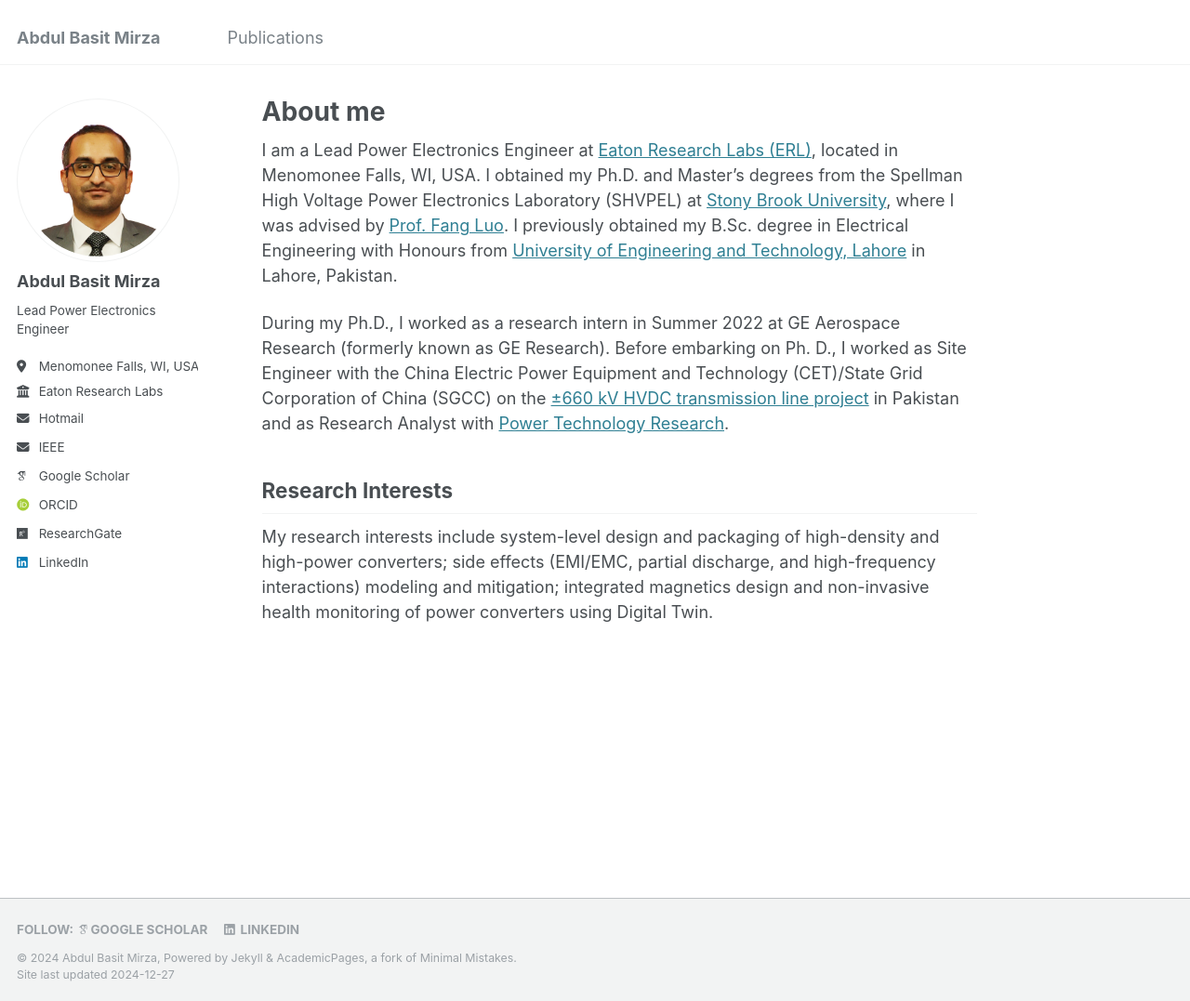
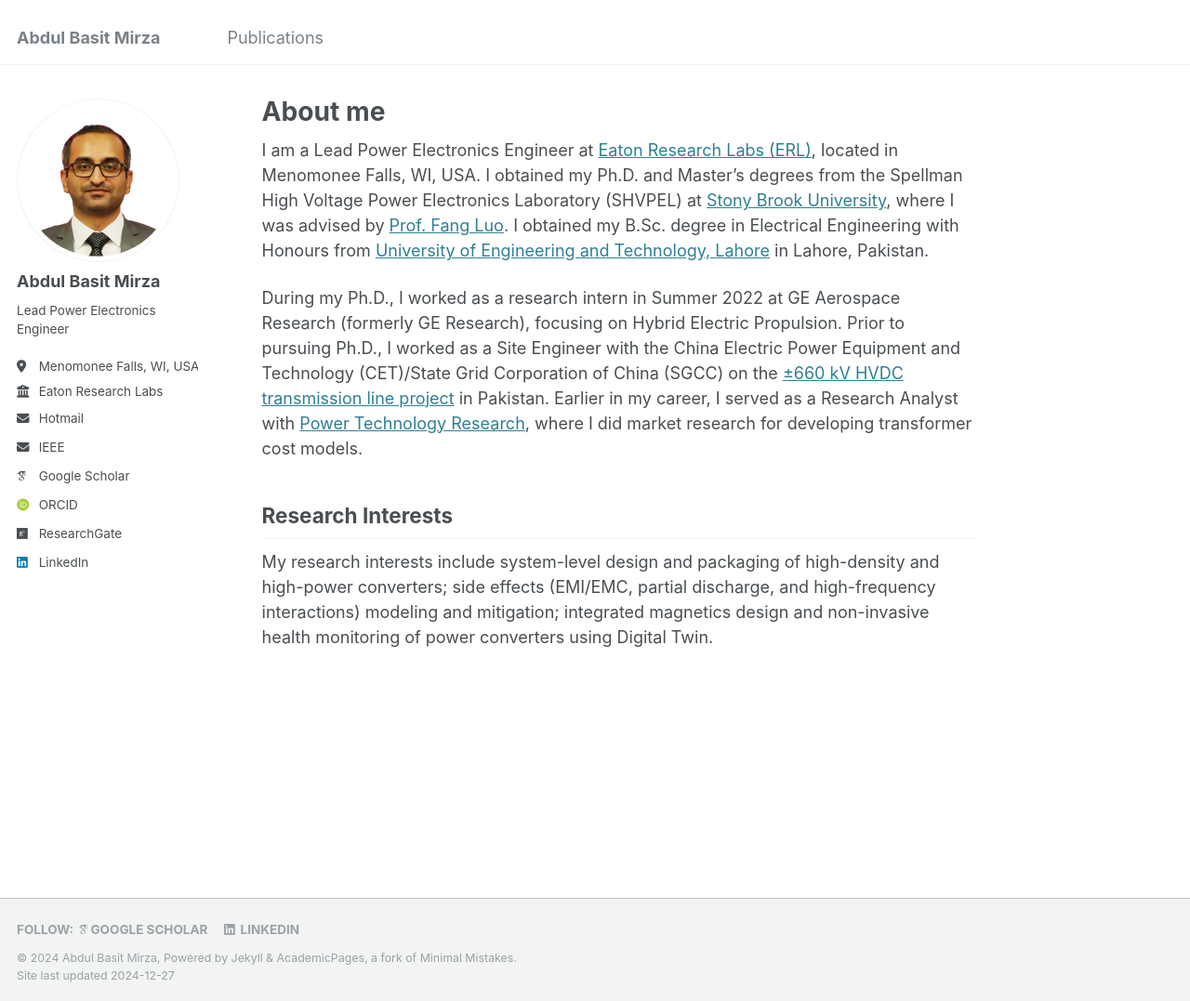
Before and after one commit to AbdulBasitMirza/abdulbasitmirza.github.io, a Jekyll site: the page built from _pages/about.md, in a window 1280 px wide and 1077 px high. Shown: the whole window at 93% size. Built offline with Jekyll 4.4.1, drawn with Linux system fonts in a browser that asks for light colours; some web fonts are replaced.

Commit message:
Update about.md

```diff
--- a/_pages/about.md
+++ b/_pages/about.md
@@ -7,9 +7,10 @@ redirect_from:
   - /about.html
 ---
 
-I am a Lead Power Electronics Engineer at [Eaton Research Labs (ERL)](https://www.eaton.com/us/en-us/company/research-and-development.html), located in Menomonee Falls, WI, USA. I obtained my Ph.D. and Master's degrees from the Spellman High Voltage Power Electronics Laboratory (SHVPEL) at [Stony Brook University](https://www.stonybrook.edu), where I was advised by [Prof. Fang Luo](https://www.stonybrook.edu/commcms/electrical/people/-core_faculty/luo_fang). I previously obtained my B.Sc. degree in Electrical Engineering with Honours from [University of Engineering and Technology, Lahore](https://www.uet.edu.pk/home/) in Lahore, Pakistan.
+I am a Lead Power Electronics Engineer at [Eaton Research Labs (ERL)](https://www.eaton.com/us/en-us/company/research-and-development.html), located in Menomonee Falls, WI, USA. I obtained my Ph.D. and Master's degrees from the Spellman High Voltage Power Electronics Laboratory (SHVPEL) at [Stony Brook University](https://www.stonybrook.edu), where I was advised by [Prof. Fang Luo](https://www.stonybrook.edu/commcms/electrical/people/-core_faculty/luo_fang). I obtained my B.Sc. degree in Electrical Engineering with Honours from [University of Engineering and Technology, Lahore](https://www.uet.edu.pk/home/) in Lahore, Pakistan.
 
-During my Ph.D., I worked as a research intern in Summer 2022 at GE Aerospace Research (formerly known as GE Research). Before embarking on Ph. D., I worked as Site Engineer with the China Electric Power Equipment and Technology (CET)/State Grid Corporation of China (SGCC) on the [±660 kV HVDC transmission line project](https://cpec.gov.pk/project-details/17) in Pakistan and as Research Analyst with [Power Technology Research](https://ptr.inc).
+During my Ph.D., I worked as a research intern in Summer 2022 at GE Aerospace Research (formerly GE Research), focusing on Hybrid Electric Propulsion. Prior to pursuing Ph.D., I worked as a Site Engineer with the China Electric Power Equipment and Technology (CET)/State Grid Corporation of China (SGCC) on the [±660 kV HVDC transmission line project](https://cpec.gov.pk/project-details/17) in Pakistan. Earlier in my career, I served as a Research Analyst with [Power Technology Research](https://ptr.inc), where I did market research for developing transformer cost models.
+
 
 Research Interests
 -----
```
